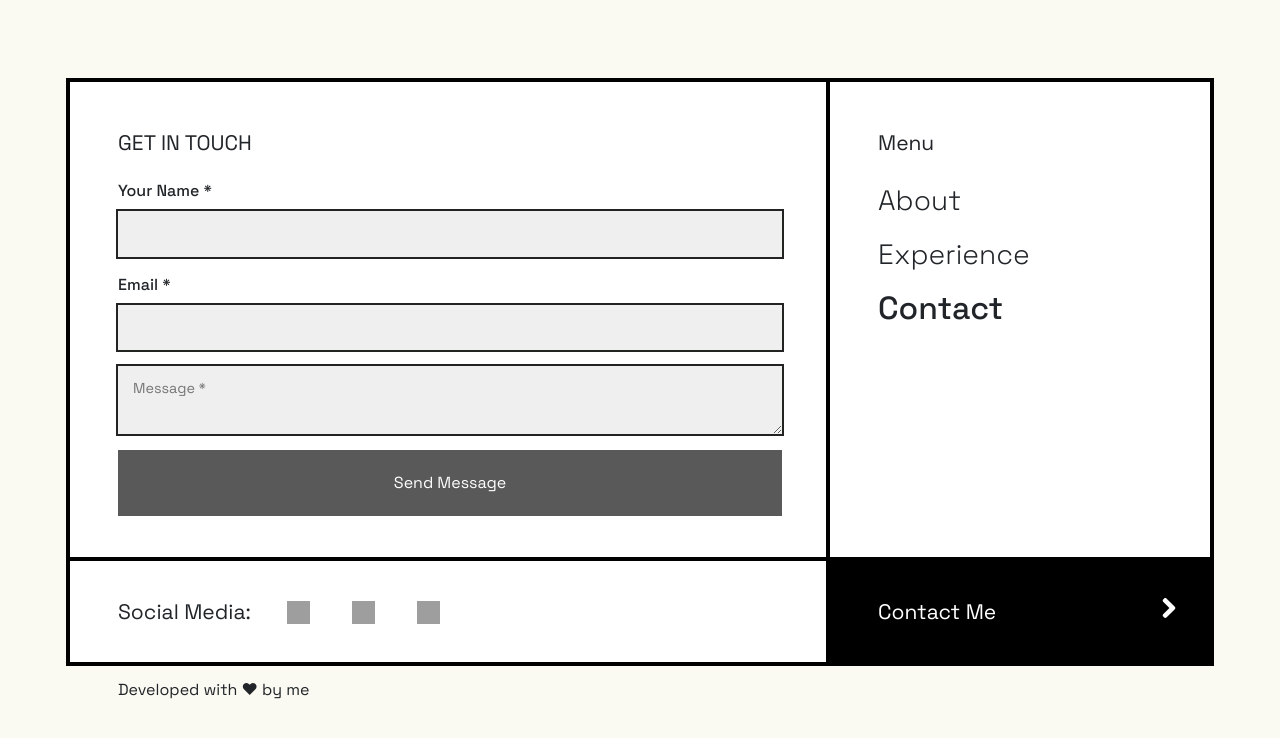
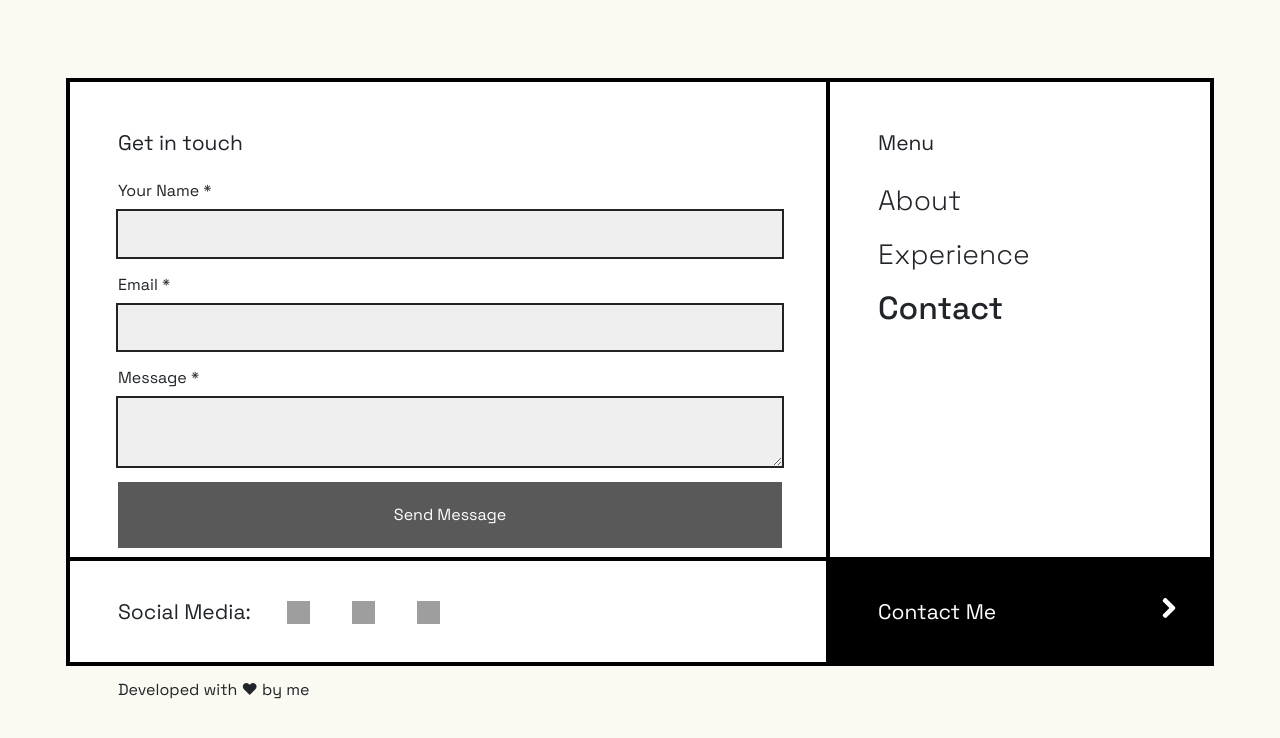
Before and after one commit to Davien21/simple-resume, a Next.js app: page /contact in a window 1280 px wide. Shown: the top 738 px of the page. Built offline with nearby package versions, Linux system fonts and the light colour scheme; grey boxes are pictures that could not be loaded.

Commit message:
clean up contact form

```diff
--- a/components/forms/contact.jsx
+++ b/components/forms/contact.jsx
@@ -31,7 +31,7 @@ class ContactForm extends Form {
   render() {
     return (
       <div>
-        <p className="title mb-4 semi-bold">GET IN TOUCH</p>
+        <p className="title mb-4 semi-bold">Get in touch</p>
         <form
           onSubmit={this.handleSubmit}
           action={this.state.errors.length ?? "https://formspree.io/f/mayalpoq"}
--- a/components/input.jsx
+++ b/components/input.jsx
@@ -6,7 +6,7 @@ const Input = ({ name, label, error, ...rest }) => {
 
   return (
     <div className="form-group">
-      <label className="semi-bold" htmlFor={name}>
+      <label className="" htmlFor={name}>
         {label}
       </label>
 
--- a/components/textArea.jsx
+++ b/components/textArea.jsx
@@ -6,10 +6,13 @@ const TextArea = ({ name, label, error, ...rest }) => {
 
   return (
     <div className="form-group mt-2">
+      <label className="" htmlFor={name}>
+        {label}
+      </label>
       <textarea
         {...rest}
         name={name}
-        placeholder={label}
+        // placeholder={label}
         id={name}
         rows="2"
         className={textAreaClassName}
```
